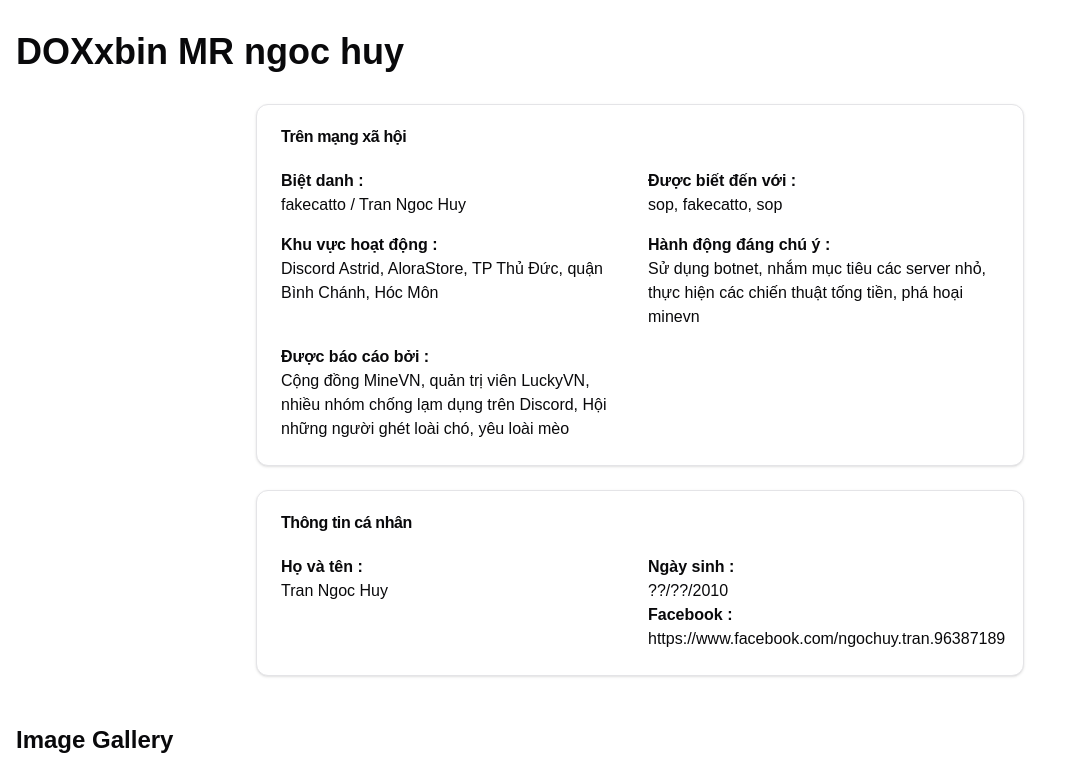
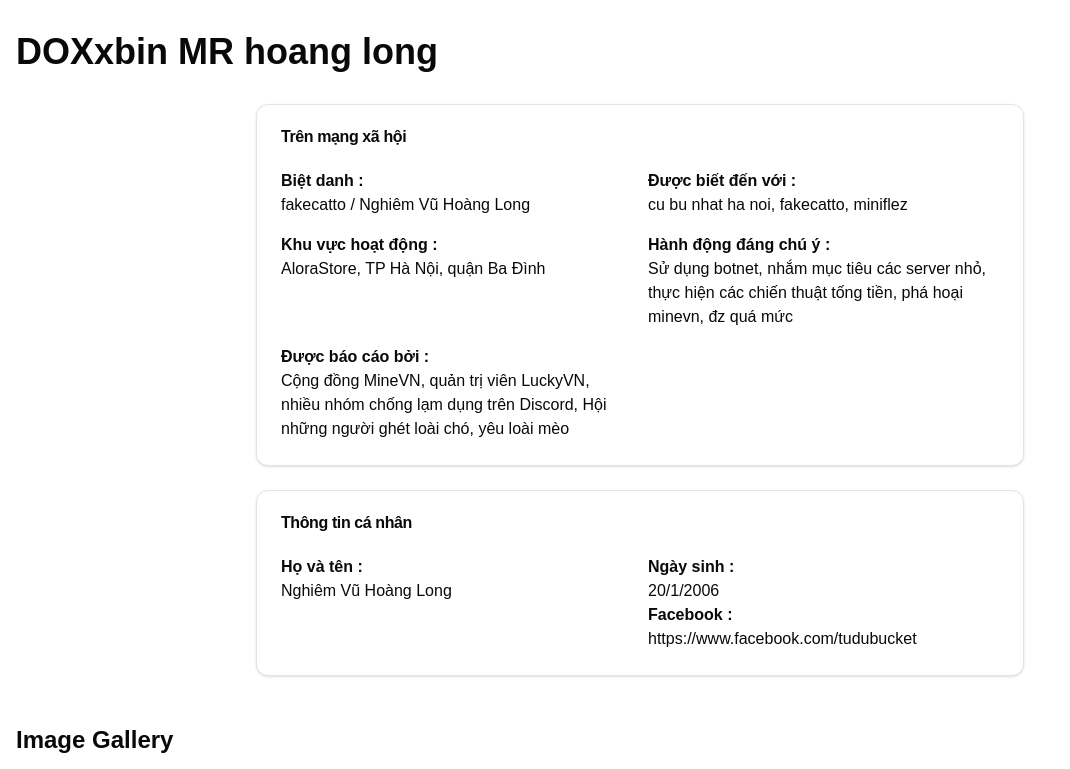
Before and after one commit to fakecatto/public, a plain HTML site: page index.html in a window 1280 px wide. Shown: the top 769 px of the page, without its empty margins (0-1070 px from the left). Drawn offline with Linux system fonts and the light colour scheme.

Commit message:
Update index.html

```diff
--- a/index.html
+++ b/index.html
@@ -2,7 +2,7 @@
   <head>
     <meta charset="utf-8">
     <meta name="viewport" content="width=device-width, initial-scale=1">
-    <title>TRAN NGOC HUY / fakecattos</title>
+    <title>NGHIEM VU HOANG LONG</title>
     <meta name="description" content="Điếc không sợ súng">
     <meta name="next-size-adjust">
   </head>
@@ -10,7 +10,7 @@
     <div class="min-h-screen bg-background text-foreground">
       <main class="container mx-auto px-4 py-8">
         <div class="flex justify-between items-center mb-8">
-          <h1 class="text-4xl font-bold">DOXxbin MR ngoc huy</h1>
+          <h1 class="text-4xl font-bold">DOXxbin MR hoang long</h1>
         </div>
         <div class="space-y-6 w-full max-w-3xl mx-auto">
           <div class="rounded-xl border bg-card text-card-foreground shadow">
@@ -23,25 +23,25 @@
                   <dt class="font-semibold">Biệt danh
                     <!-- -->:
                   </dt>
-                  <dd>fakecatto / Tran Ngoc Huy</dd>
+                  <dd>fakecatto / Nghiêm Vũ Hoàng Long</dd>
                 </div>
                 <div>
                   <dt class="font-semibold">Được biết đến với
                     <!-- -->:
                   </dt>
-                  <dd>sop, fakecatto, sop</dd>
+                  <dd>cu bu nhat ha noi, fakecatto, miniflez</dd>
                 </div>
                 <div>
                   <dt class="font-semibold">Khu vực hoạt động
                     <!-- -->:
                   </dt>
-                  <dd>Discord Astrid, AloraStore, TP Thủ Đức, quận Bình Chánh, Hóc Môn</dd>
+                  <dd>AloraStore, TP Hà Nội, quận Ba Đình</dd>
                 </div>
                 <div>
                   <dt class="font-semibold">Hành động đáng chú ý
                     <!-- -->:
                   </dt>
-                  <dd>Sử dụng botnet, nhắm mục tiêu các server nhỏ, thực hiện các chiến thuật tống tiền, phá hoại minevn</dd>
+                  <dd>Sử dụng botnet, nhắm mục tiêu các server nhỏ, thực hiện các chiến thuật tống tiền, phá hoại minevn, đz quá mức</dd>
                 </div>
                 <div>
                   <dt class="font-semibold">Được báo cáo bởi
@@ -62,18 +62,18 @@
                   <dt class="font-semibold">Họ và tên
                     <!-- -->:
                   </dt>
-                  <dd>Tran Ngoc Huy</dd>
+                  <dd>Nghiêm Vũ Hoàng Long</dd>
                 </div>
                 <div>
                   <dt class="font-semibold">Ngày sinh
                     <!-- -->:
                   </dt>
-                  <dd>??/??/2010</dd>
+                  <dd>20/1/2006</dd>
                 <div>
                   <dt class="font-semibold">Facebook
                     <!-- -->:
                   </dt>
-                  <dd>https://www.facebook.com/ngochuy.tran.96387189</dd>
+                  <dd>https://www.facebook.com/tudubucket</dd>
                 </div>
                 </div>
               </dl>
```
